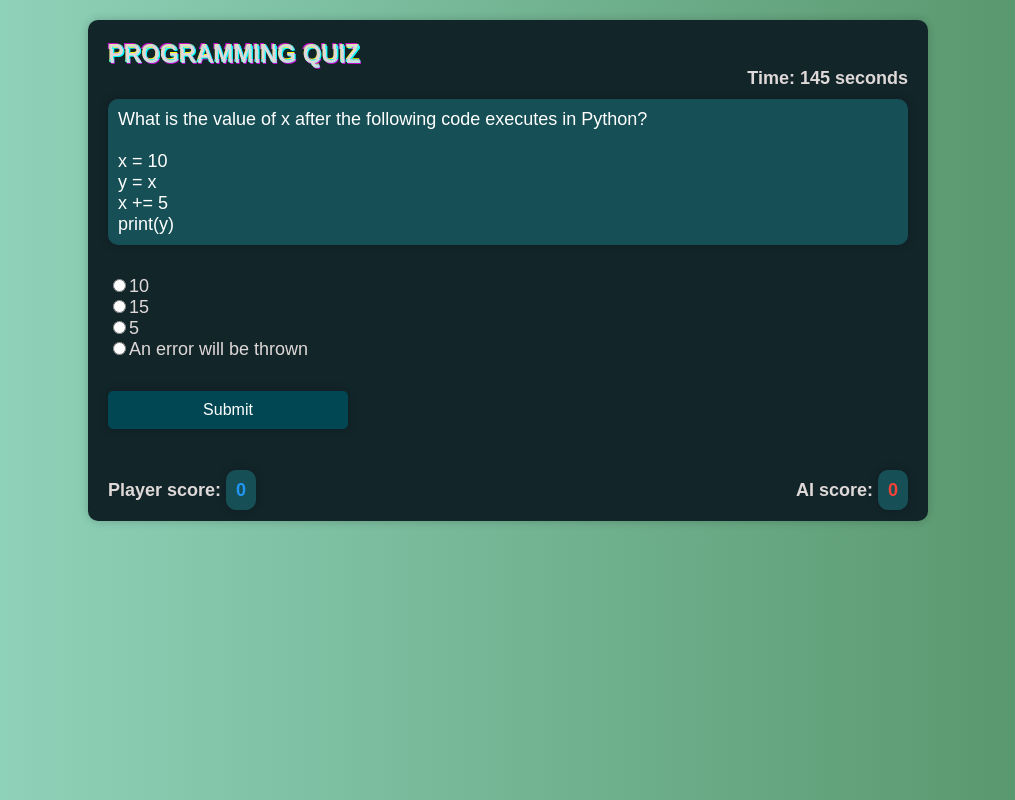
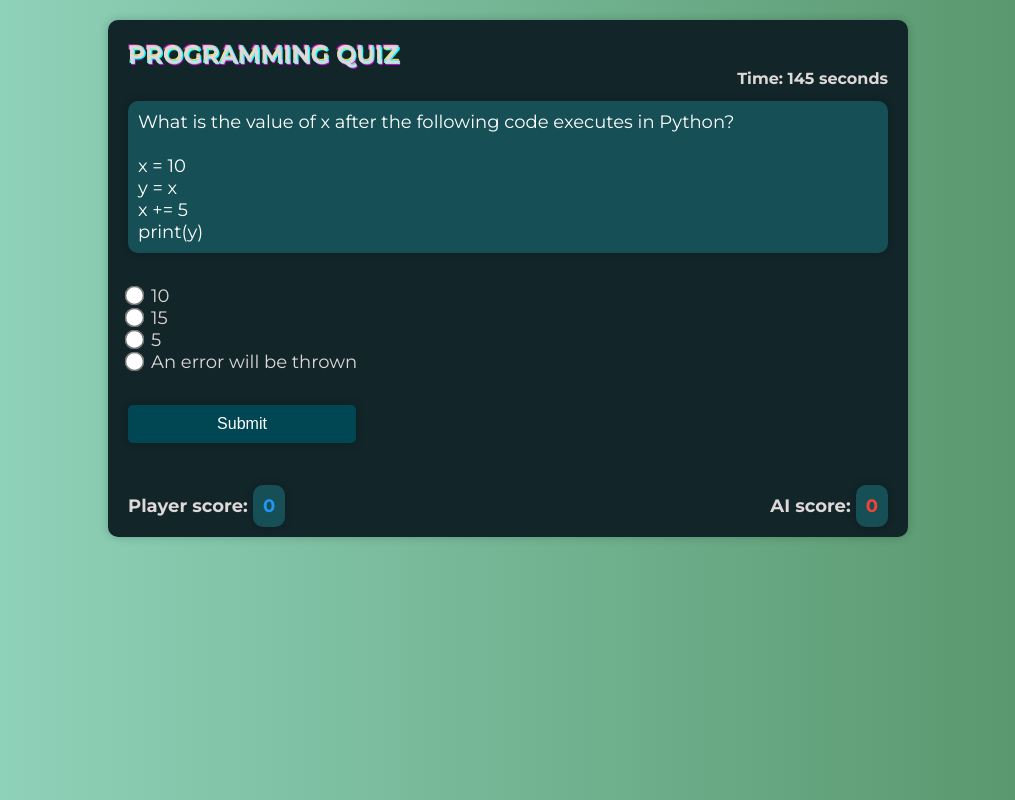
Before and after one commit to tjsyte/pquizgame, a plain HTML site: page index.html in a window 1280 px wide. Shown: the whole page, without its empty margins (132-1147 px from the left). Drawn offline with Linux system fonts and the light colour scheme.

Commit message:
Update style.css

```diff
--- a/style.css
+++ b/style.css
@@ -14,6 +14,14 @@ OF MERCHANTABILITY, FITNESS FOR A PARTICULAR PURPOSE AND NONINFRINGEMENT. IN NO
 BE LIABLE FOR ANY CLAIM, DAMAGES OR OTHER LIABILITY, WHETHER IN AN ACTION OF CONTRACT, TORT OR OTHERWISE, ARISING FROM,
 OUT OF OR IN CONNECTION WITH THE SOFTWARE OR THE USE OR OTHER DEALINGS IN THE SOFTWARE.
 */
+
+@import url('https://fonts.googleapis.com/css?family=Montserrat:400,700&display=swap');
+
+* {
+    margin: 0;
+    padding: 0;
+    box-sizing: border-box;
+}
 
 body {
     font-family: 'Montserrat', sans-serif;
@@ -45,6 +53,14 @@ body {
     padding: 20px;
     box-shadow: 0 0 10px rgba(0, 0, 0, 0.2);
     border-radius: 10px;
+}
+
+input[type="radio"] {
+    transform: scale(1.5);
+}
+
+label {
+    margin-left: 10px;
 }
 
 .glitch {
@@ -117,7 +133,7 @@ body {
 
 #timer {
     float: right;
-    font-size: 18px;
+    font-size: 16px;
     font-weight: bold;
 }
 
```
